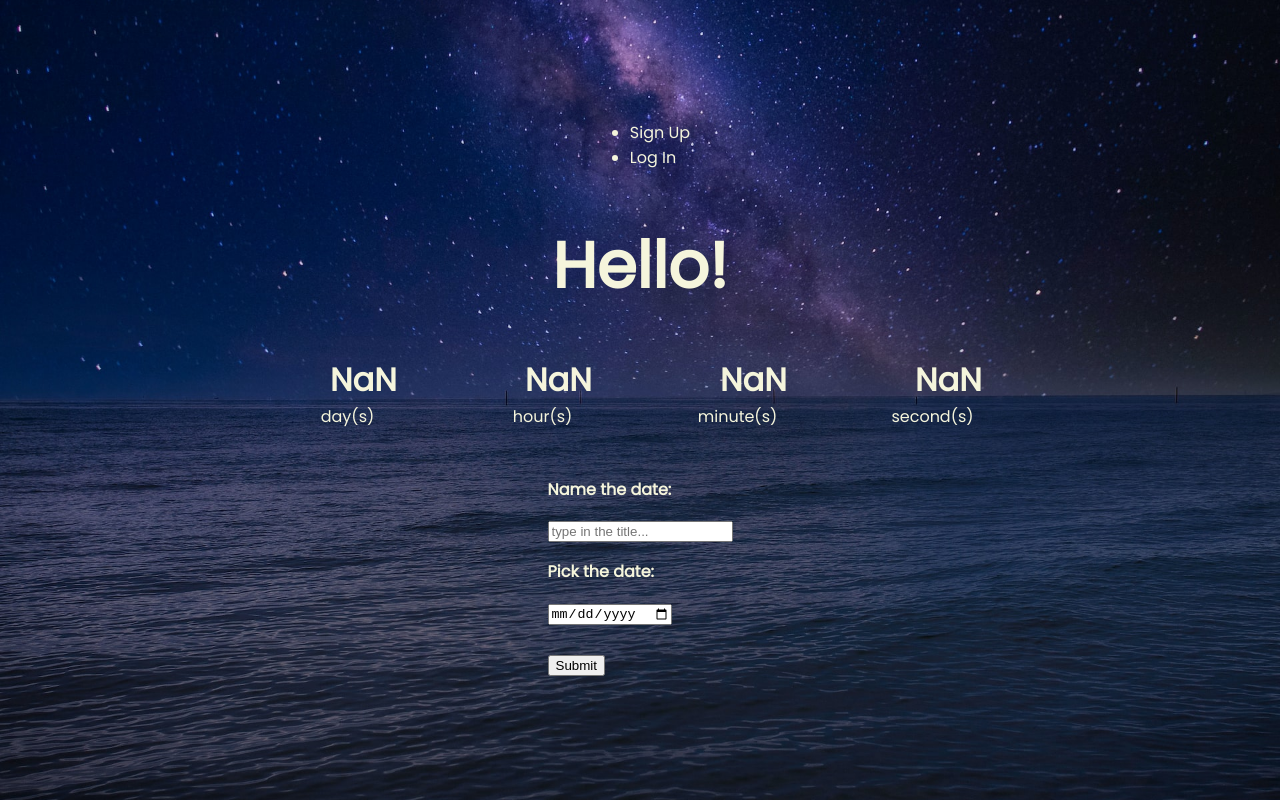
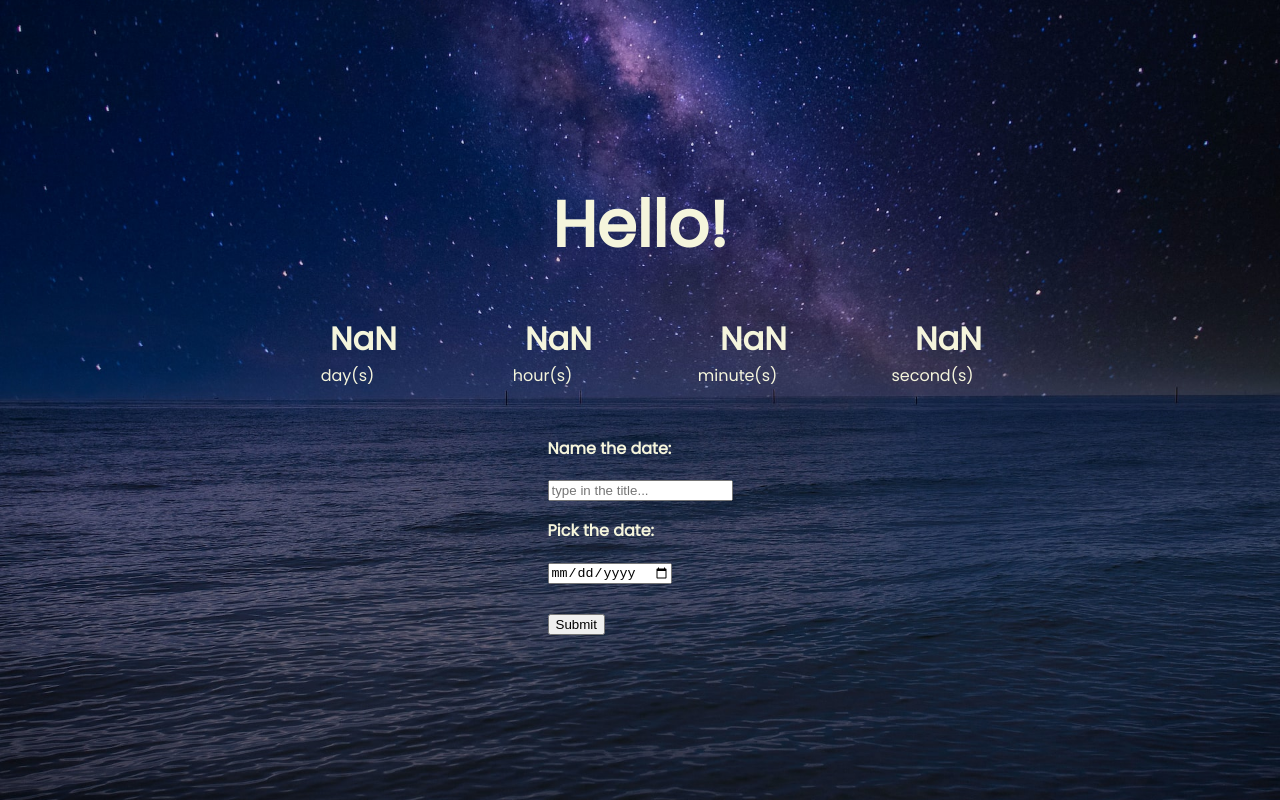
Before and after one commit to jhu8480/Coding-Challenge-Countdown-Timer, a plain HTML site: page index.html in a window 1280 px wide. Drawn offline with Linux system fonts and the light colour scheme.

Commit message:
removed nav element in html

```diff
--- a/index.html
+++ b/index.html
@@ -10,12 +10,7 @@
 </head>
 
 <body>
-  <nav>
-    <ul>
-      <li>Sign Up</li>
-      <li>Log In</li>
-    </ul>
-  </nav>
+
   <h1 id="title-container">Hello!</h1>
 
   <div class="countdown-container">
```
